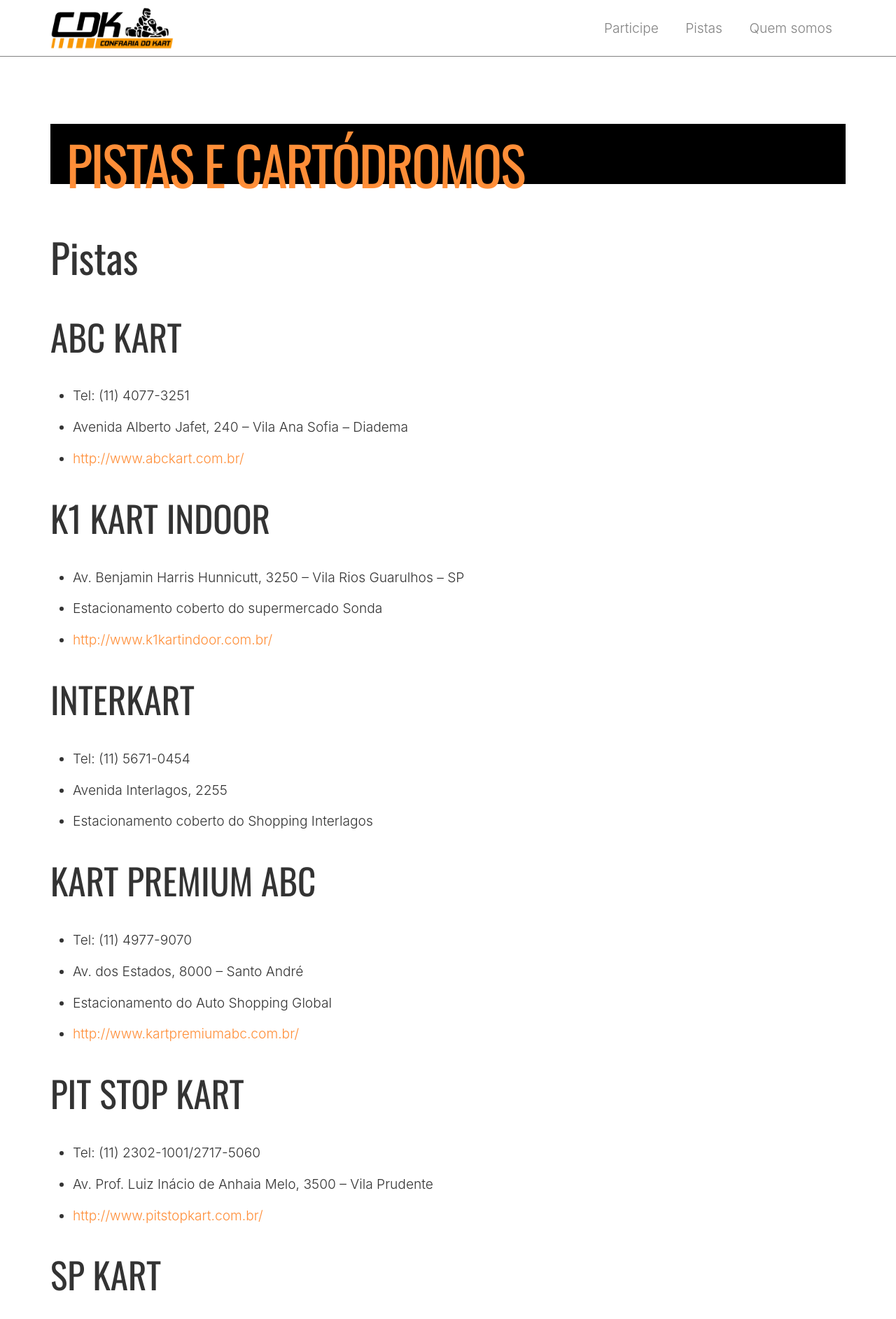
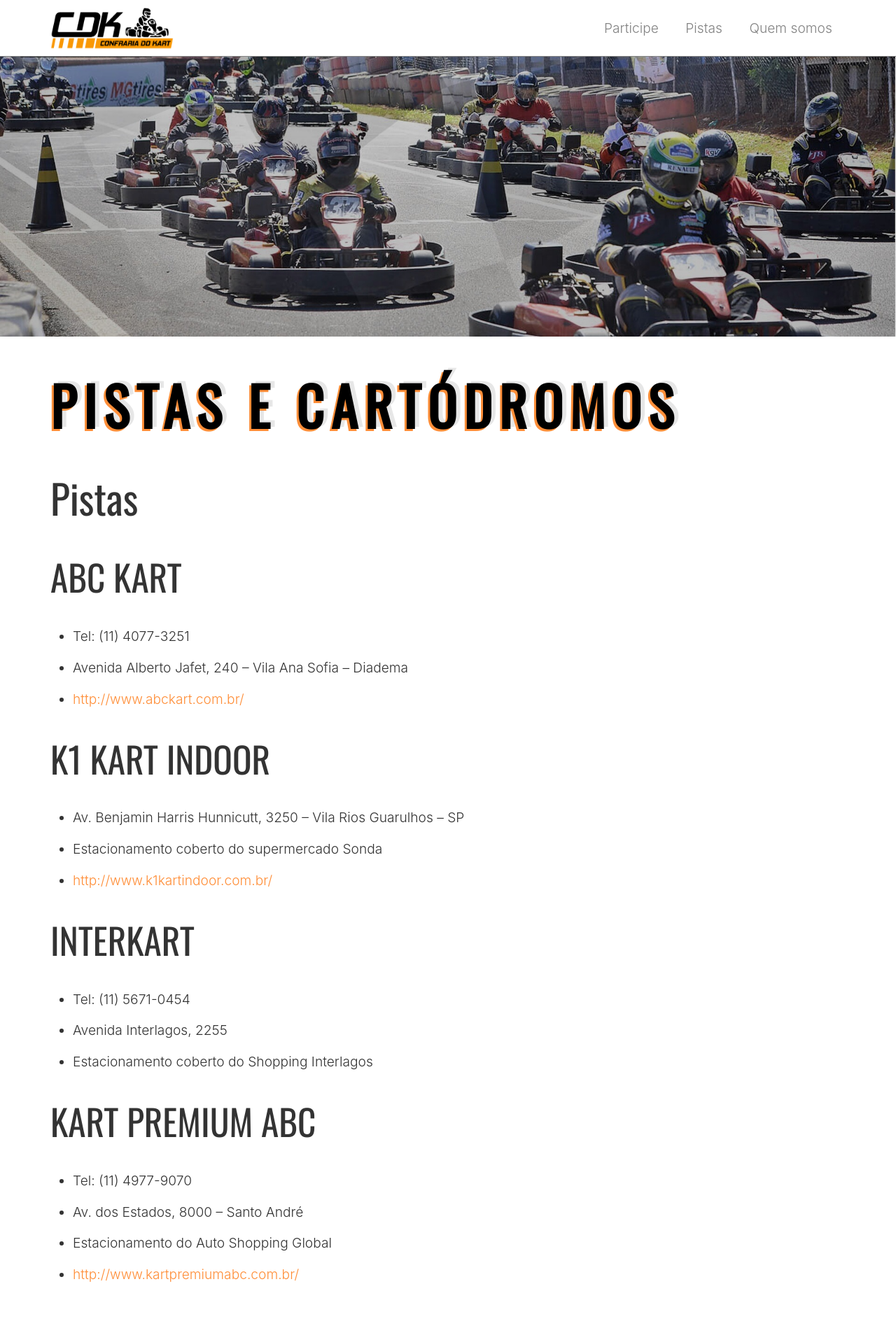
Before and after one commit to ConfrariaDoKart/confrariadokart.github.io, a Jekyll site: the page built from pistas.md, in a window 1280 px wide. Shown: the top 1885 px of the page at 70% size. Built offline with Jekyll 4.4.1, drawn with Linux system fonts in a browser that asks for light colours.

Commit message:
Fotos nas páginas internas e vídeo na página inicial

```diff
--- a/_layouts/page.html
+++ b/_layouts/page.html
@@ -2,10 +2,15 @@
 layout: default
 ---
 
-<article class="page-content post">
+<article class="post-container">
+  <header class="post-header">
+    {%- if page.image -%}
+      <img src="{{ page.image }}" alt="{{ page.title }}" width="100%">
+    {%- endif -%}
 
-  <header class="post-header wrapper">
-    <h1 class="post-title">{{ page.title }}</h1>
+    <div class="wrapper">
+      <h1 class="post-title">{{ page.title }}</h1>
+    </div>
   </header>
 
   <div class="post-content">
--- a/_sass/_post.scss
+++ b/_sass/_post.scss
@@ -1,9 +1,13 @@
+.post-container {
+    padding-bottom: var(--spacing-m);
+}
+
 .post-title {
     text-transform: uppercase;
-    letter-spacing: -0.03em;
-    padding-left: 0.3em;
-    color: $brand-color;
-    background-image: linear-gradient(#000 75%, transparent 50%);
+    font-weight: bold;
+    letter-spacing: 10px;
+    color: #000;
+    text-shadow: -3px 3px 0 $brand-color, 6px -3px 0 $grey-color-light;
 }
 
 .post-content {
--- a/pistas.md
+++ b/pistas.md
@@ -2,6 +2,7 @@
 title: Pistas e cartódromos
 position: 1
 menu-title: Pistas
+image: /img/largada.jpg
 ---
 
 ## Pistas
```
Also changed, not shown: _layouts/post.html (+8 -4 lines), index.html (+13 -4 lines), quem-somos.md (+1 -0 lines).
